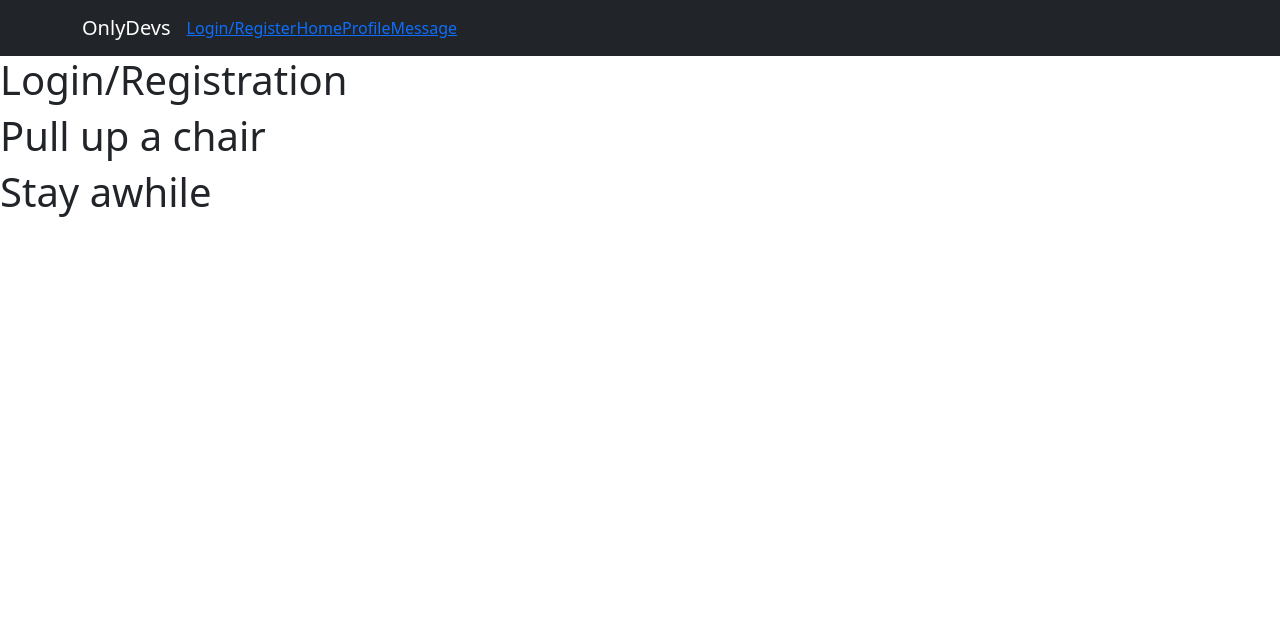
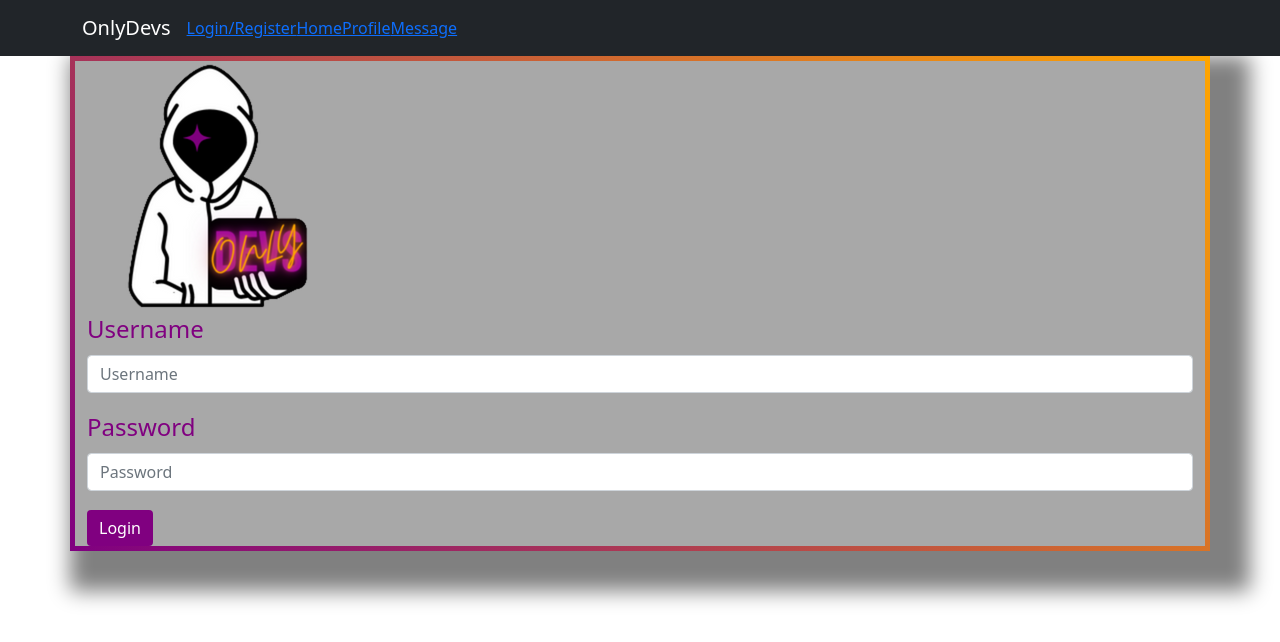
Before and after one commit to mcstewart76/OnlyDevs, a React (Create React App) app in the folder client/: page /message in a window 1280 px wide. Shown: the top 642 px of the page. Built offline with nearby package versions, Linux system fonts and the light colour scheme.

Commit message:
Started Login Page
Started the login page

```diff
--- a/client/src/App.css
+++ b/client/src/App.css
@@ -1,38 +1,31 @@
-.App {
+/* Login Page CSS */
+.loginform{
+  color: purple;
+  font-size: x-large;
+  align-items: center !important;
+  justify-content: center !important;
+  background-color: #a8a8a8;
+  border: 5px solid;
+  border-image: linear-gradient(45deg, purple, orange) 1;
+  box-shadow: 1.25rem 1.25rem 1.25rem 1.25rem grey;
+  max-width: 50%;
+  max-height: 50%;
+}
+
+.libtn{
+  background-color: purple !important;
+  border: purple !important;
+}
+
+.libtn:hover{
+  background-color: orange;
+  border: orange;
+  padding: 1.25rem;
+}
+
+.odieIMG{
+  align-items: center !important;
+  justify-content: center !important;
   text-align: center;
 }
-
-.App-logo {
-  height: 40vmin;
-  pointer-events: none;
-}
-
-@media (prefers-reduced-motion: no-preference) {
-  .App-logo {
-    animation: App-logo-spin infinite 20s linear;
-  }
-}
-
-.App-header {
-  background-color: #282c34;
-  min-height: 100vh;
-  display: flex;
-  flex-direction: column;
-  align-items: center;
-  justify-content: center;
-  font-size: calc(10px + 2vmin);
-  color: white;
-}
-
-.App-link {
-  color: #61dafb;
-}
-
-@keyframes App-logo-spin {
-  from {
-    transform: rotate(0deg);
-  }
-  to {
-    transform: rotate(360deg);
-  }
-}
+/* End of LoginPage CSS */
--- a/client/src/pages/index.js
+++ b/client/src/pages/index.js
@@ -1,17 +1,32 @@
 import React from 'react';
+import { Form, Button, Container } from 'react-bootstrap'
+import Odie from '../OdieLogo2.0.png'
 
 const Login = () => {
   return (
     <>
-      <div>
-        <div>
-          <h1>Login/Registration</h1>
-          <h1>Pull up a chair</h1>
-          <h1>Stay awhile</h1>
-        </div>
+      <body>
+        <Container className='loginform'>
+          <img className='odieIMG' src={Odie} alt="OdieTheDev" />
+          <Form className='formaspects'>
+            <Form.Group className="mb-3" controlId="formUsername">
+              <Form.Label>Username</Form.Label>
+              <Form.Control type="username" placeholder="Username" />
+              <Form.Text className="text-muted">
 
-      </div>
+              </Form.Text>
+            </Form.Group>
 
+            <Form.Group className="mb-3" controlId="formBasicPassword">
+              <Form.Label>Password</Form.Label>
+              <Form.Control type="password" placeholder="Password" />
+            </Form.Group>
+            <Button className='libtn' variant="primary" type="submit">
+              Login
+            </Button>
+          </Form>
+        </Container>
+      </body>
     </>
   );
 };
```
Also changed, not shown: client/src/OdieLogo2.0.png (added).
